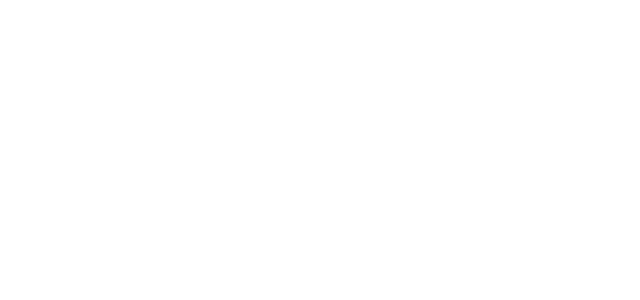
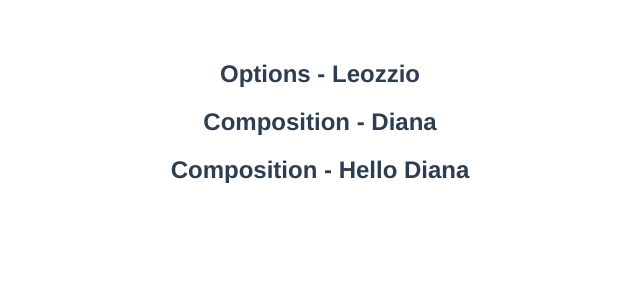
Before and after one commit to Daemusin12/vue-js, a Vue app in the folder vue-composition/: page / in a window 1280 px wide. Shown: the top 300 px of the page, without its empty margins (320-960 px from the left). Built offline with nearby package versions, Linux system fonts and the light colour scheme.

Commit message:
Replacing data with ref

```diff
--- a/vue-composition/src/App.vue
+++ b/vue-composition/src/App.vue
@@ -1,13 +1,17 @@
 <template>
   <div>
-
+    <Data />
   </div>
 </template>
 
 <script>
+import Data from './components/Data.vue';
 
 export default {
   name: 'App',
+  components: {
+    Data
+  }
 }
 </script>
 
--- /dev/null
+++ b/vue-composition/src/components/Data.vue
@@ -0,0 +1,32 @@
+<template>
+    <h2>Options - {{ o_firstName }}</h2>
+    <h2>Composition - {{ c_firstName }}</h2>
+    <h2>Composition - {{ greet }}</h2>
+</template>
+
+<script>
+import { ref } from 'vue'
+export default {
+    name: 'DataComponent',
+    setup() {
+        const c_firstName = ref('Clark')
+        c_firstName.value = 'Diana'
+        const greet = `Hello ${c_firstName.value}`
+        console.log('c_firstName', c_firstName)
+
+        return {
+            c_firstName,
+            greet
+        }
+    },
+    data () {
+        return {
+            o_firstName: 'Leozzio'
+        }
+    }
+}
+</script>
+
+<style>
+
+</style>
```
